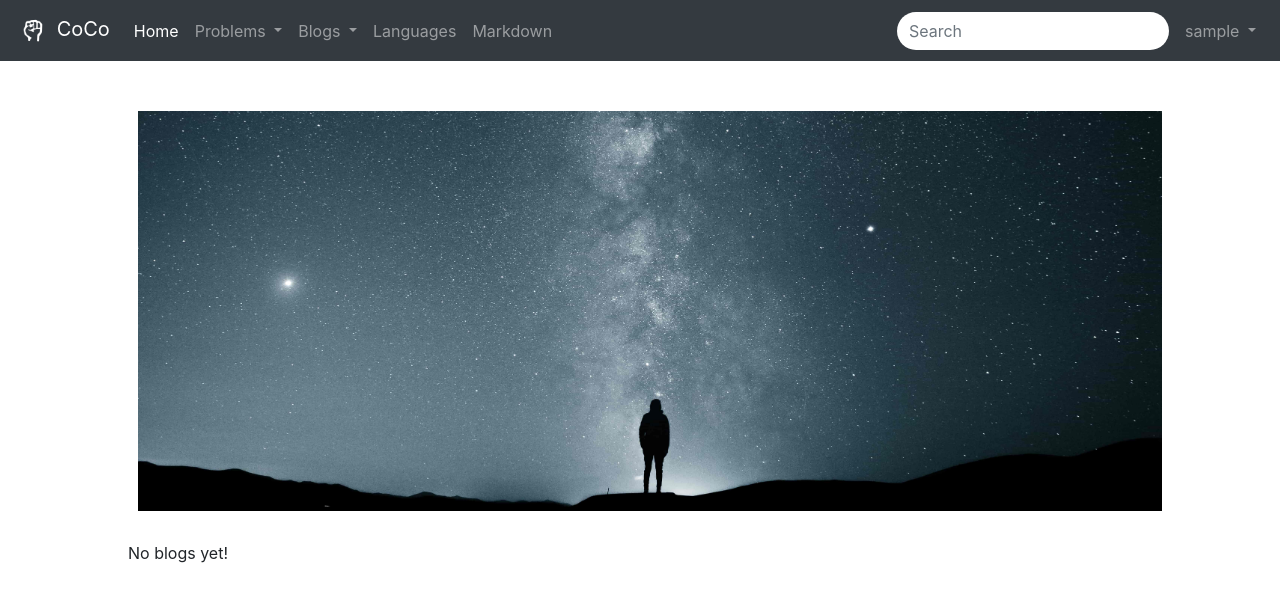
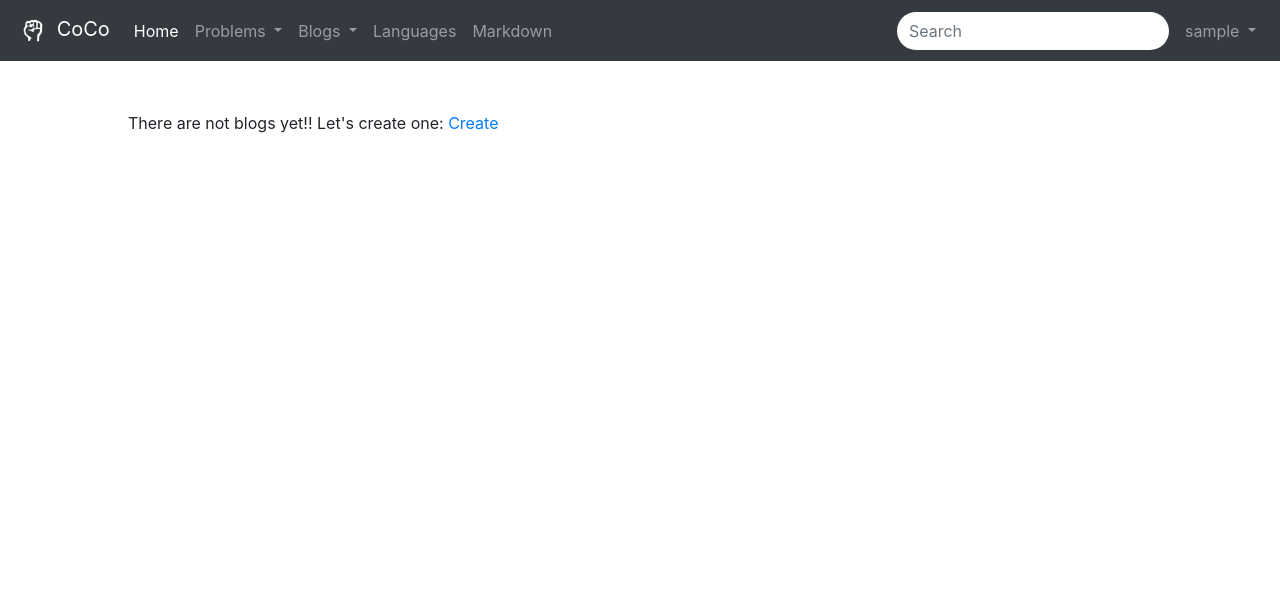
Before and after one commit to HussainIslam/coco, a Django app: page /blogs/ in a window 1280 px wide. Shown: the top 602 px of the page. Run offline with Django 3.2, Linux system fonts and the light colour scheme; the visitor is signed in with stand-in values (Sample User, id 1); data that the repository does not hold is empty; some libraries are stand-ins or nearby versions.

Commit message:
fixed issue with no blog in list

```diff
--- a/templates/Blog/list_blogs.html
+++ b/templates/Blog/list_blogs.html
@@ -14,16 +14,18 @@
 {% endblock css %}
 
 {% block content %}
-<div class="latest-blog-container">
-    <h3 class="latest-blog-title"><a href="{% url 'detail_blog' latest_blog.id %}">{{ latest_blog.title }}</a></h3>
-    <p  class="latest-blog-body">{{ latest_blog.body | truncatechars:200 }}</p>
-</div>
+{% if latest_blog %}
+    <div class="latest-blog-container">
+        <h3 class="latest-blog-title"><a href="{% url 'detail_blog' latest_blog.id %}">{{ latest_blog.title }}</a></h3>
+        <p  class="latest-blog-body">{{ latest_blog.body | truncatechars:200 }}</p>
+    </div>
+{% endif %}
 
 <div class="blog-list-container">
     {% for blog in blogs %}
         {% blog_info_in_list blog %}
     {% empty %}
-        <div>No blogs yet!</div>
+        <div>There are not blogs yet!! Let's create one: <a href="{% url 'create_blog' %}">Create</a></div>
     {% endfor %}
 </div>
 
```
